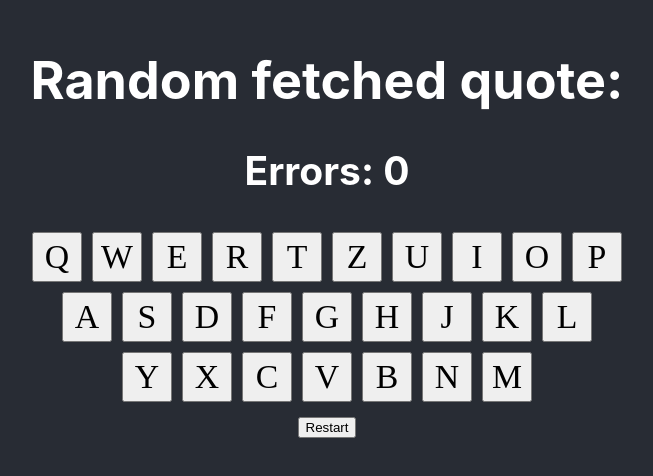
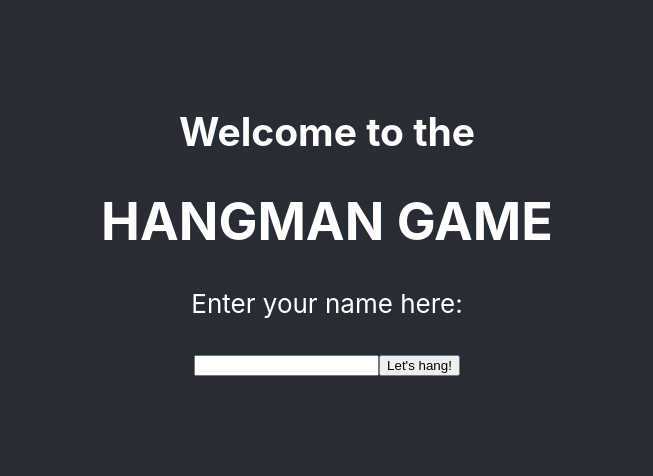
Before and after one commit to ljukic-fer/hangman-game, a React (Create React App) app: page / in a window 1280 px wide. Shown: the part 174-650 px from the top of the page, without its empty margins (313-966 px from the left). Built offline with nearby package versions, Linux system fonts and the light colour scheme; no server answers.

Commit message:
Added homepage

```diff
--- a/src/App.js
+++ b/src/App.js
@@ -1,12 +1,24 @@
 import logo from './logo.svg';
 import './App.css';
 import GameScreen from './components/GameScreen';
+import HomePage from './components/HomePage';
+import { useState } from 'react';
 
 function App() {
+  const [name, setName] = useState('');
+  const [started, setStarted] = useState(false);
+
+  const startGame = (passedName) => {
+    setName(passedName);
+    setStarted(true);
+  }
+
+
   return (
     <div className="App">
       <header className="App-header">
-        <GameScreen />
+        {!started && <HomePage gameStarted={startGame} />}
+        {started && <GameScreen />}
       </header>
     </div>
   );
--- a/src/components/GameScreen.jsx
+++ b/src/components/GameScreen.jsx
@@ -1,7 +1,7 @@
 import React, { useEffect, useState } from 'react'
 import axios from 'axios'
 
-const GameScreen = () => {
+const GameScreen = ({username}) => {
     const [quote, setQuote] = useState('');
     const [hiddenQuote, setHiddenQuote] = useState('');
     const [selectedLetters, setSelectedLetters] = useState(new Set());
@@ -17,6 +17,7 @@ const GameScreen = () => {
 
     useEffect(() => {
         fetchQuote();
+        //eslint-disable-next-line
     }, []);
 
     const fetchQuote = async () => {
@@ -63,13 +64,9 @@ const GameScreen = () => {
         if (quote === adjustedHiddenQuote) setGameOver(true);
     }
 
-    const restartGame = () => {
-        fetchQuote();
-    }
-
-
     return (
         <div>
+            <h1>Hi {username}</h1>
             <h1>Random fetched quote:</h1>
             <p>{quote}</p>
             {!gameOver &&
@@ -98,7 +95,7 @@ const GameScreen = () => {
                     ))}
                 </div>
             }
-            <button onClick={restartGame}>Restart</button>
+            <button onClick={fetchQuote}>Restart</button>
         </div>
     )
 }
--- a/src/components/HomePage.jsx
+++ b/src/components/HomePage.jsx
@@ -0,0 +1,28 @@
+import React, { useState } from 'react'
+
+const HomePage = ( {gameStarted} ) => {
+    const [name, setName] = useState('');
+
+    const provideName = () => {
+        if (name !== '') {
+            gameStarted(name)
+        }
+    }
+
+  return (
+    <div>
+        <h2>
+            Welcome to the
+        </h2>
+        <h1>
+            HANGMAN GAME
+        </h1>
+        <p>Enter your name here:</p>
+        <input type='text' id='name' value={name} onChange={(e) => setName(e.target.value)} />
+        <button onClick={provideName}>Let's hang!</button>
+        {name !== '' && <h2>Welcome {name}</h2>}
+    </div>
+  )
+}
+
+export default HomePage
```
